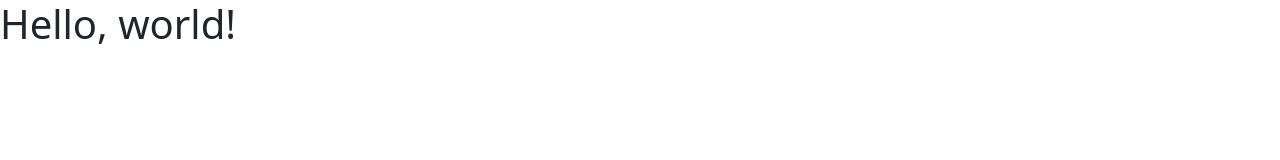
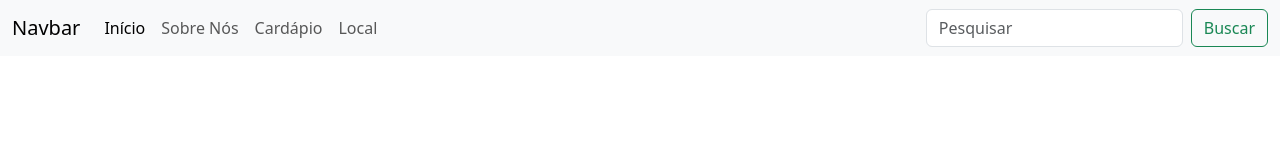
Before and after one commit to Cardosu007/coffee-shop-bootstrap, a plain HTML site: page index.html in a window 1280 px wide. Drawn offline with nearby package versions, Linux system fonts and the light colour scheme.

Commit message:
menu adicionado

```diff
--- a/index.html
+++ b/index.html
@@ -7,7 +7,41 @@
     <link href="https://cdn.jsdelivr.net/npm/bootstrap@5.3.3/dist/css/bootstrap.min.css" rel="stylesheet" integrity="sha384-QWTKZyjpPEjISv5WaRU9OFeRpok6YctnYmDr5pNlyT2bRjXh0JMhjY6hW+ALEwIH" crossorigin="anonymous">
   </head>
   <body>
-    <h1>Hello, world!</h1>
+
+    <!-- Navbar   -->
+    <nav class="navbar navbar-expand-lg bg-body-tertiary">
+        <div class="container-fluid">
+          <a class="navbar-brand" href="#">Navbar</a>
+          <button class="navbar-toggler" type="button" data-bs-toggle="collapse" data-bs-target="#navbarSupportedContent" aria-controls="navbarSupportedContent" aria-expanded="false" aria-label="Toggle navigation">
+            <span class="navbar-toggler-icon"></span>
+          </button>
+          <div class="collapse navbar-collapse" id="navbarSupportedContent">
+            <ul class="navbar-nav me-auto mb-2 mb-lg-0">
+              <li class="nav-item">
+                <a class="nav-link active" aria-current="page" href="#">Início</a>
+              </li>
+              <li class="nav-item">
+                <a class="nav-link" href="#about">Sobre Nós</a>
+              </li>
+              <li class="nav-item">
+                <a class="nav-link" href="#menu">Cardápio</a>
+              </li>
+              <li class="nav-item">
+                <a class="nav-link" href="#local">Local</a>
+              </li>
+            </ul>
+            <form class="d-flex" role="search">
+              <input class="form-control me-2" type="search" placeholder="Pesquisar" aria-label="Search">
+              <button class="btn btn-outline-success" type="submit">Buscar</button>
+            </form>
+          </div>
+        </div>
+      </nav>
+
+
+
+
     <script src="https://cdn.jsdelivr.net/npm/bootstrap@5.3.3/dist/js/bootstrap.bundle.min.js" integrity="sha384-YvpcrYf0tY3lHB60NNkmXc5s9fDVZLESaAA55NDzOxhy9GkcIdslK1eN7N6jIeHz" crossorigin="anonymous"></script>
+
   </body>
 </html>
```
Also changed, not shown: assets/imagens/logo.png (added).
